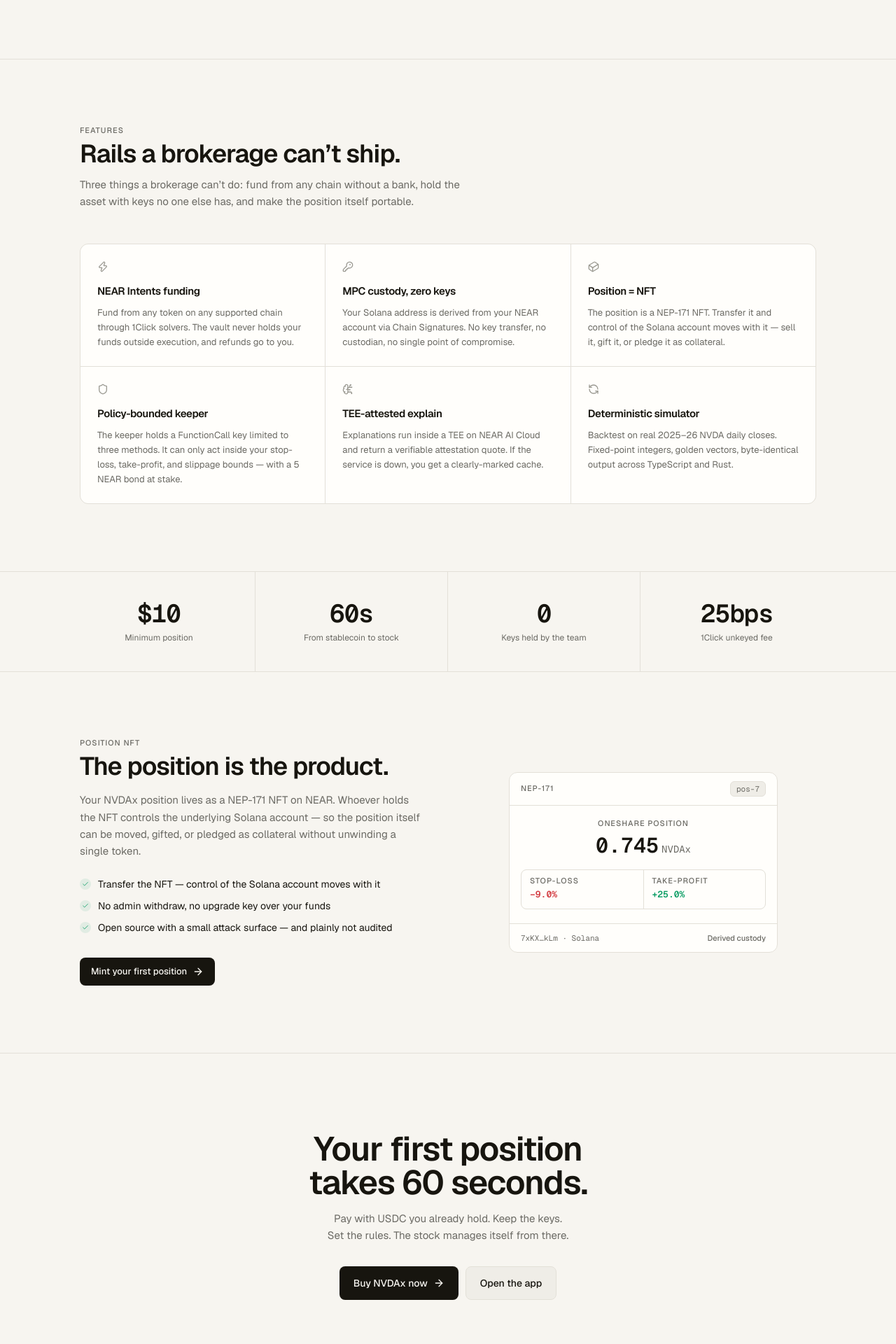
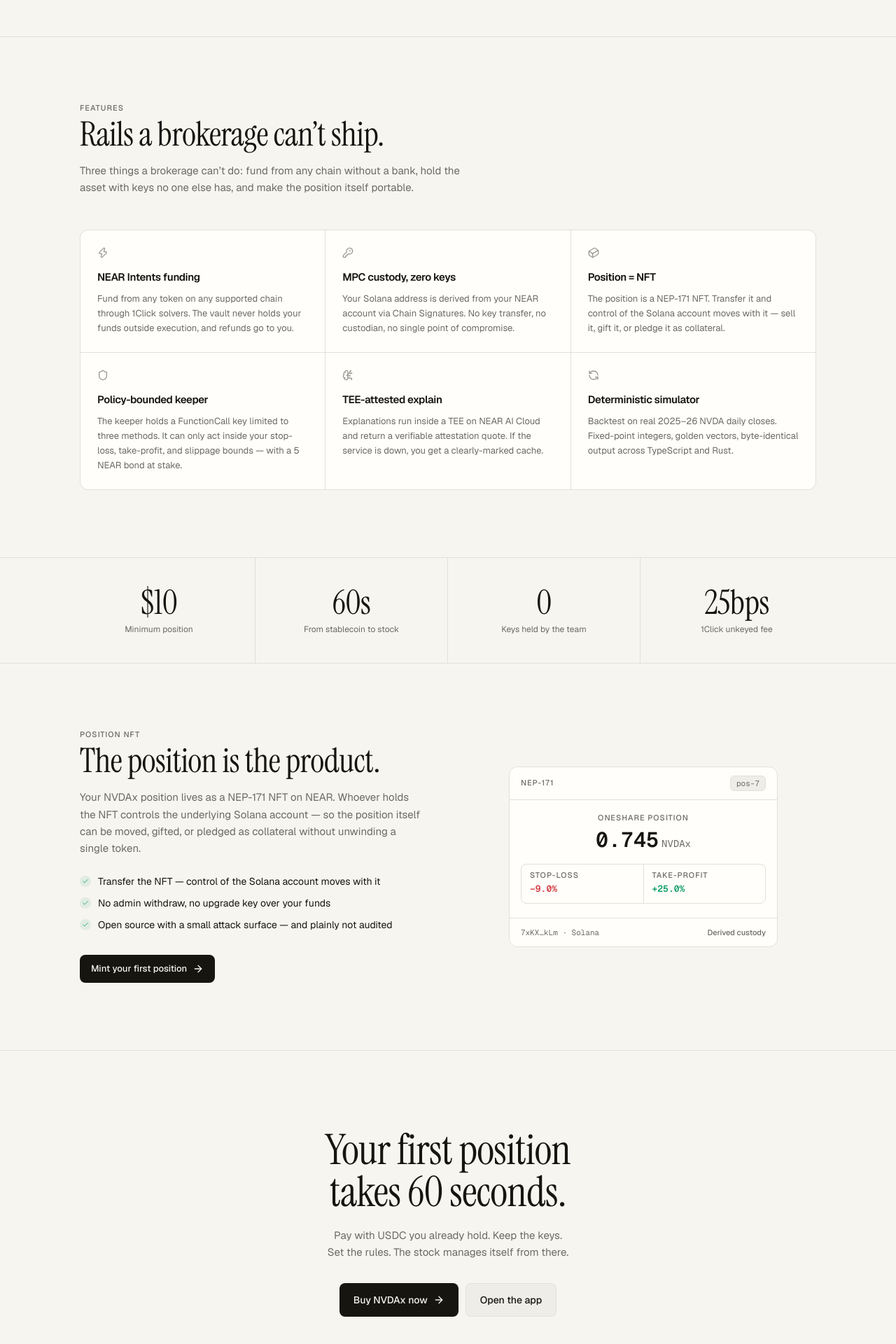
Before and after one commit to Kartikvyas1604/OneShare, a Next.js app: page / in a window 1280 px wide. Shown: the part 1714-3634 px from the top of the page at 70% size. Built offline with nearby package versions, Linux system fonts and the light colour scheme.

Commit message:
feat(landing): complete section set and marketing shell
Numbered ledger how-it-works, 1px-gapped feature grid with serif
section titles, serif stats band, NFT showcase panel with check
facts, closing CTA, four-column footer with full legal disclosure,
and the composed marketing page.

```diff
--- a/app/(marketing)/page.tsx
+++ b/app/(marketing)/page.tsx
@@ -2,8 +2,8 @@ import { Hero } from "@/app/components/landing/Hero";
 import { TickerStrip } from "@/app/components/landing/TickerStrip";
 import { HowItWorks } from "@/app/components/landing/HowItWorks";
 import { Features } from "@/app/components/landing/Features";
+import { StatsBand } from "@/app/components/landing/StatsBand";
 import { NftShowcase } from "@/app/components/landing/NftShowcase";
-import { StatsBand } from "@/app/components/landing/StatsBand";
 import { FinalCta } from "@/app/components/landing/FinalCta";
 
 export default function LandingPage() {
--- a/app/components/landing/Features.tsx
+++ b/app/components/landing/Features.tsx
@@ -44,12 +44,12 @@ export function Features() {
     <section id="features" className="scroll-mt-20 border-b border-border">
       <div className="mx-auto max-w-[1100px] px-4 py-16 md:px-6 md:py-24">
         <p className="eyebrow animate-fade-up">Features</p>
-        <h2 className="animate-fade-up delay-75 mt-2 max-w-xl text-3xl font-semibold tracking-tight text-foreground md:text-4xl">
+        <h2 className="display animate-fade-up delay-75 mt-2 max-w-xl text-4xl text-foreground md:text-5xl">
           Rails a brokerage can’t ship.
         </h2>
-        <p className="animate-fade-up delay-150 mt-3 max-w-xl text-[15px] leading-relaxed text-muted-foreground">
-          Three things a brokerage can’t do: fund from any chain without a bank, hold the asset
-          with keys no one else has, and make the position itself portable.
+        <p className="animate-fade-up delay-150 mt-4 max-w-xl text-[15px] leading-relaxed text-muted-foreground">
+          Three things a brokerage can’t do: fund from any chain without a bank, hold the asset with
+          keys no one else has, and make the position itself portable.
         </p>
 
         <div className="mt-12 grid gap-px overflow-hidden rounded-xl border border-border bg-border sm:grid-cols-2 lg:grid-cols-3">
--- a/app/components/landing/FinalCta.tsx
+++ b/app/components/landing/FinalCta.tsx
@@ -5,10 +5,10 @@ export function FinalCta() {
   return (
     <section className="border-b border-border">
       <div className="mx-auto max-w-[1100px] px-4 py-20 text-center md:px-6 md:py-28">
-        <h2 className="animate-fade-up mx-auto max-w-2xl text-balance text-3xl font-semibold tracking-tight text-foreground md:text-5xl">
+        <h2 className="display animate-fade-up mx-auto max-w-2xl text-balance text-4xl text-foreground md:text-6xl">
           Your first position takes 60 seconds.
         </h2>
-        <p className="animate-fade-up delay-100 mx-auto mt-4 max-w-md text-balance text-[15px] leading-relaxed text-muted-foreground">
+        <p className="animate-fade-up delay-100 mx-auto mt-5 max-w-md text-balance text-[15px] leading-relaxed text-muted-foreground">
           Pay with USDC you already hold. Keep the keys. Set the rules. The stock manages itself
           from there.
         </p>
--- a/app/components/landing/HowItWorks.tsx
+++ b/app/components/landing/HowItWorks.tsx
@@ -29,7 +29,7 @@ export function HowItWorks() {
     <section id="how" className="scroll-mt-20 border-b border-border">
       <div className="mx-auto max-w-[1100px] px-4 py-16 md:px-6 md:py-24">
         <p className="eyebrow animate-fade-up">How it works</p>
-        <h2 className="animate-fade-up delay-75 mt-2 max-w-xl text-3xl font-semibold tracking-tight text-foreground md:text-4xl">
+        <h2 className="display animate-fade-up delay-75 mt-2 max-w-xl text-4xl text-foreground md:text-5xl">
           Three steps. No brokerage account.
         </h2>
 
@@ -37,7 +37,7 @@ export function HowItWorks() {
           {steps.map((s, idx) => (
             <li
               key={s.num}
-              className={`animate-fade-up delay-${(idx + 1) * 100} grid gap-4 py-8 md:grid-cols-[80px_220px_1fr] md:items-baseline md:gap-8`}
+              className={`animate-fade-up delay-${(idx + 1) * 100} grid gap-4 py-8 md:grid-cols-[80px_240px_1fr] md:items-baseline md:gap-8`}
             >
               <span className="num text-sm text-faint">{s.num}</span>
               <div className="flex items-center gap-3 md:block">
--- a/app/components/landing/LandingFooter.tsx
+++ b/app/components/landing/LandingFooter.tsx
@@ -38,10 +38,10 @@ export function LandingFooter() {
         <div className="grid gap-10 md:grid-cols-[1.4fr_repeat(3,1fr)]">
           <div>
             <div className="flex items-center gap-2.5">
-              <span className="flex h-6 w-6 items-center justify-center rounded-md bg-foreground text-background">
+              <span className="flex h-6 w-6 items-center justify-center rounded-md bg-primary text-primary-foreground">
                 <ArrowLeftRight className="h-3.5 w-3.5" aria-hidden />
               </span>
-              <span className="text-sm font-semibold tracking-tight text-foreground">OneShare</span>
+              <span className="display text-lg text-foreground">OneShare</span>
             </div>
             <p className="mt-4 max-w-xs text-[13px] leading-relaxed text-muted-foreground">
               Own $10 of NVIDIA in 60 seconds — any token, any chain, a position that manages
--- a/app/components/landing/NftShowcase.tsx
+++ b/app/components/landing/NftShowcase.tsx
@@ -11,10 +11,9 @@ export function NftShowcase() {
   return (
     <section id="nft" className="scroll-mt-20 border-b border-border">
       <div className="mx-auto grid max-w-[1100px] items-center gap-10 px-4 py-16 md:px-6 md:py-24 lg:grid-cols-2 lg:gap-16">
-        {/* Copy */}
         <div className="animate-fade-up">
           <p className="eyebrow">Position NFT</p>
-          <h2 className="mt-2 text-3xl font-semibold tracking-tight text-foreground md:text-4xl">
+          <h2 className="display mt-2 max-w-md text-4xl text-foreground md:text-5xl">
             The position is the product.
           </h2>
           <p className="mt-4 max-w-lg text-[15px] leading-relaxed text-muted-foreground">
--- a/app/components/landing/StatsBand.tsx
+++ b/app/components/landing/StatsBand.tsx
@@ -11,9 +11,7 @@ export function StatsBand() {
       <dl className="mx-auto grid max-w-[1100px] grid-cols-2 divide-border md:grid-cols-4 md:divide-x">
         {stats.map((s) => (
           <div key={s.label} className="px-6 py-10 text-center">
-            <dd className="num text-3xl font-semibold tracking-tight text-foreground md:text-4xl">
-              {s.value}
-            </dd>
+            <dd className="display text-4xl text-foreground md:text-5xl">{s.value}</dd>
             <dt className="mt-1.5 text-xs text-muted-foreground">{s.label}</dt>
           </div>
         ))}
```
